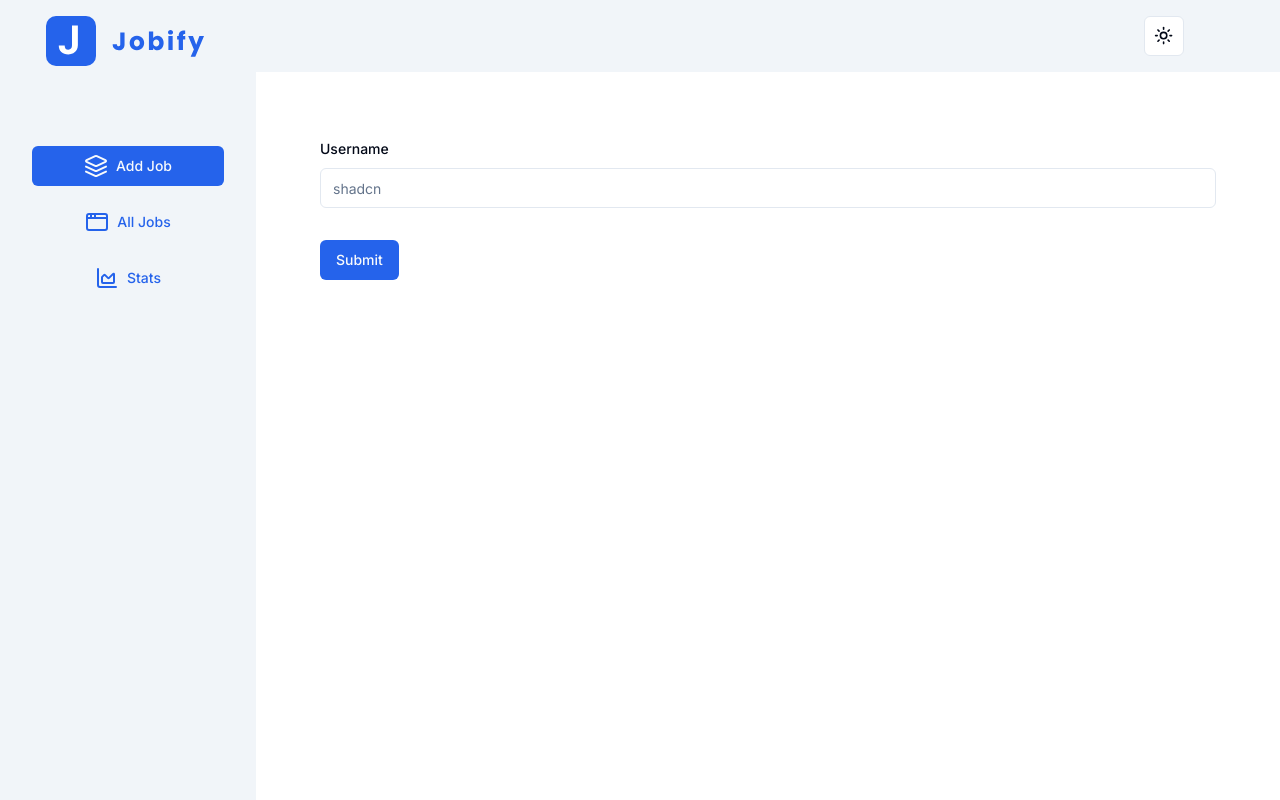
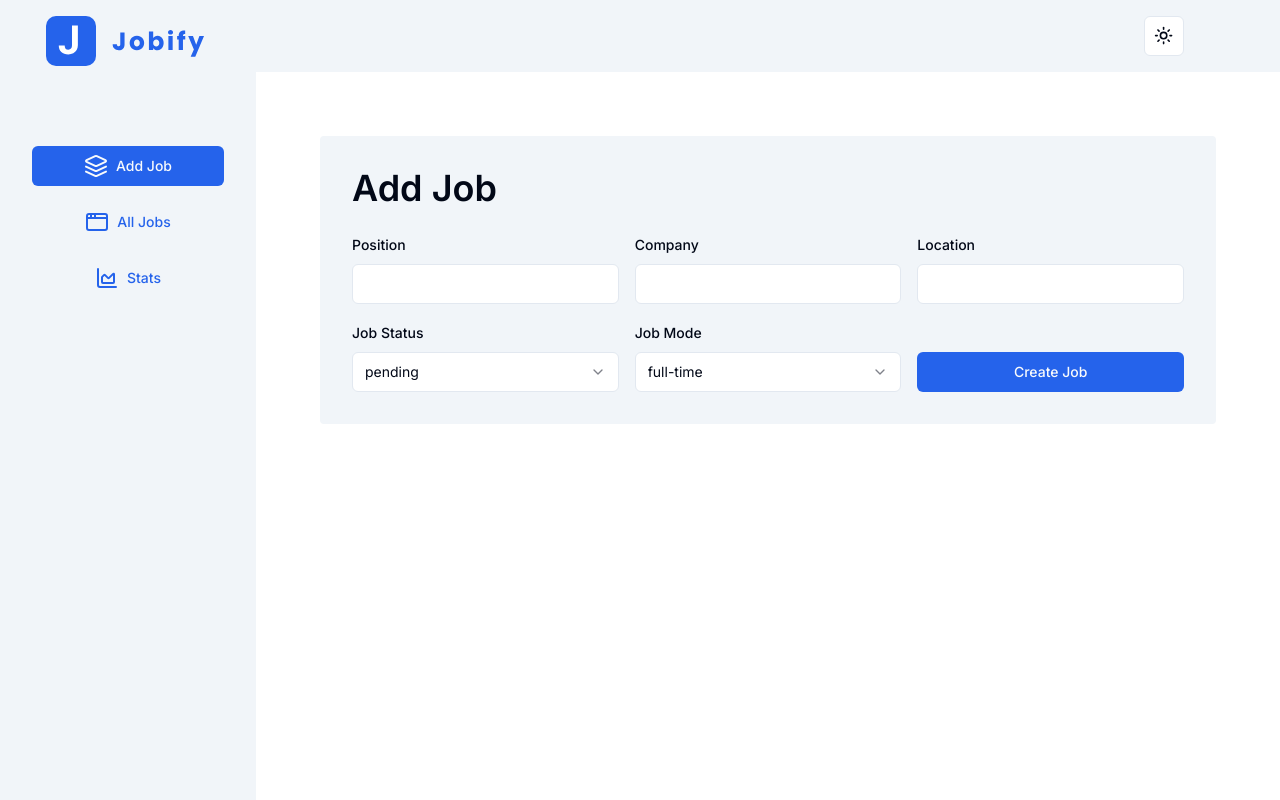
Before and after one commit to Martin-Andreev-288/my-jobify-nextjs, a Next.js app: page /add-job in a window 1280 px wide. Built offline with nearby package versions, Linux system fonts and the light colour scheme.

Commit message:
Create job functionality
Connects the form to the Zod validation schema; allow the form to have access to all necessary methods and properties from react-hook-form, which we are using.

A temporary explanations are left for easier orientation during the building of the project.

```diff
--- a/components/CreateJobForm.tsx
+++ b/components/CreateJobForm.tsx
@@ -2,36 +2,33 @@
 
 import { zodResolver } from "@hookform/resolvers/zod";
 import { useForm } from "react-hook-form";
-import * as z from "zod";
+
+import {
+  JobStatus,
+  JobMode,
+  createAndEditJobSchema,
+  CreateAndEditJobType,
+} from "@/utils/types";
 
 import { Button } from "@/components/ui/button";
-import {
-  Form,
-  FormControl,
-  FormField,
-  FormItem,
-  FormLabel,
-  FormMessage,
-} from "@/components/ui/form";
-import { Input } from "@/components/ui/input";
+import { Form } from "@/components/ui/form";
 
-const formSchema = z.object({
-  username: z.string().min(2, {
-    message: "Username must be at least 2 characters.",
-  }),
-});
+import { CustomFormField, CustomFormSelect } from "./FormComponents";
 
 function CreateJobForm() {
   // 1. Define your form.
-  const form = useForm<z.infer<typeof formSchema>>({
-    resolver: zodResolver(formSchema),
+  const form = useForm<CreateAndEditJobType>({
+    resolver: zodResolver(createAndEditJobSchema),
     defaultValues: {
-      username: "",
+      position: "",
+      company: "",
+      location: "",
+      status: JobStatus.Pending,
+      mode: JobMode.FullTime,
     },
   });
 
-  // 2. Define a submit handler.
-  function onSubmit(values: z.infer<typeof formSchema>) {
+  function onSubmit(values: CreateAndEditJobType) {
     // Do something with the form values.
     // ✅ This will be type-safe and validated.
     console.log(values);
@@ -39,21 +36,38 @@ function CreateJobForm() {
 
   return (
     <Form {...form}>
-      <form onSubmit={form.handleSubmit(onSubmit)} className="space-y-8">
-        <FormField
-          control={form.control}
-          name="username"
-          render={({ field }) => (
-            <FormItem>
-              <FormLabel>Username</FormLabel>
-              <FormControl>
-                <Input placeholder="shadcn" {...field} />
-              </FormControl>
-              <FormMessage />
-            </FormItem>
-          )}
-        />
-        <Button type="submit">Submit</Button>
+      <form
+        onSubmit={form.handleSubmit(onSubmit)}
+        className="bg-muted p-8 rounded"
+      >
+        <h2 className="capitalize font-semibold text-4xl mb-6">add job</h2>
+        <div className="grid gap-4 md:grid-cols-2 lg:grid-cols-3 items-start">
+          {/* position */}
+          <CustomFormField name="position" control={form.control} />
+          {/* company */}
+          <CustomFormField name="company" control={form.control} />
+          {/* location */}
+          <CustomFormField name="location" control={form.control} />
+
+          {/* job status */}
+          <CustomFormSelect
+            name="status"
+            control={form.control}
+            labelText="job status"
+            items={Object.values(JobStatus)}
+          />
+          {/* job  type */}
+          <CustomFormSelect
+            name="mode"
+            control={form.control}
+            labelText="job mode"
+            items={Object.values(JobMode)}
+          />
+
+          <Button type="submit" className="self-end capitalize">
+            create job
+          </Button>
+        </div>
       </form>
     </Form>
   );
```
